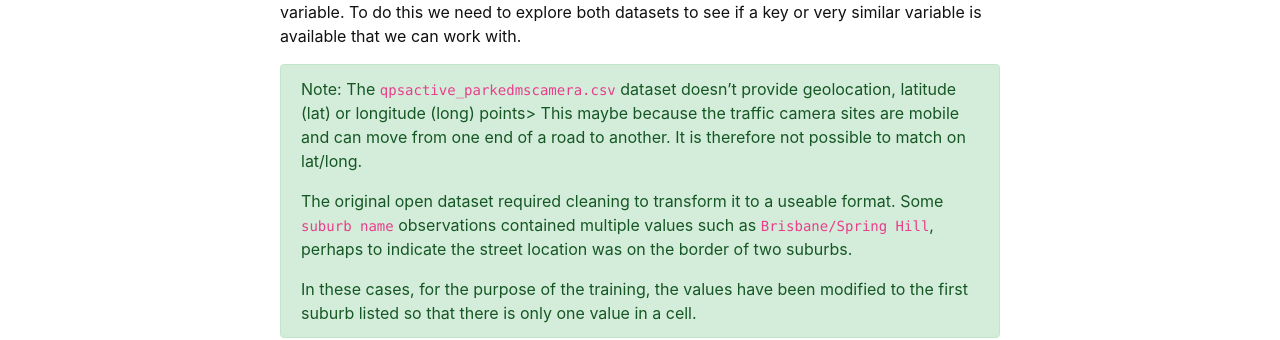
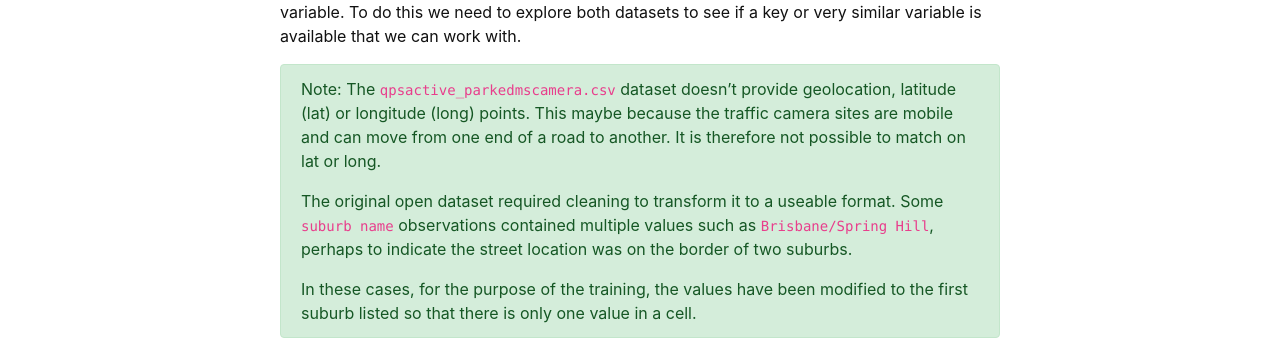
Before and after one commit to GULibrarySandbox/advanced-data-wrangle-old, a Jekyll site: the page built from content/3-lesson.md, in a window 1280 px wide and 900 px high. Shown: the part 311-651 px from the top of the window. Built offline with Jekyll 4.4.1, drawn with Linux system fonts in a browser that asks for light colours.

```diff
--- a/content/3-lesson.md
+++ b/content/3-lesson.md
@@ -10,7 +10,7 @@ The aim of this lesson is to enhance the  `TrafficAccident_2018` project data by
 
 We need to identify a common value in each of the datasets that we can match on.  A key variable.  To do this we need to explore both datasets to see if a key or very similar variable is available that we can work with.
 
-{% capture alert %} Note: The `qpsactive_parkedmscamera.csv`  dataset doesn’t provide geolocation, latitude (lat) or longitude (long) points> This maybe because the traffic camera sites are mobile and can move from one end of a road to another.  It is therefore not possible to match on lat/long.
+{% capture alert %} Note: The `qpsactive_parkedmscamera.csv`  dataset doesn’t provide geolocation, latitude (lat) or longitude (long) points. This maybe because the traffic camera sites are mobile and can move from one end of a road to another.  It is therefore not possible to match on lat or long.
 
 The original open dataset required cleaning to transform it to a useable format. Some `suburb name` observations contained multiple values such as `Brisbane/Spring Hill`, perhaps to indicate the street location was on the border of two suburbs.
 
```
